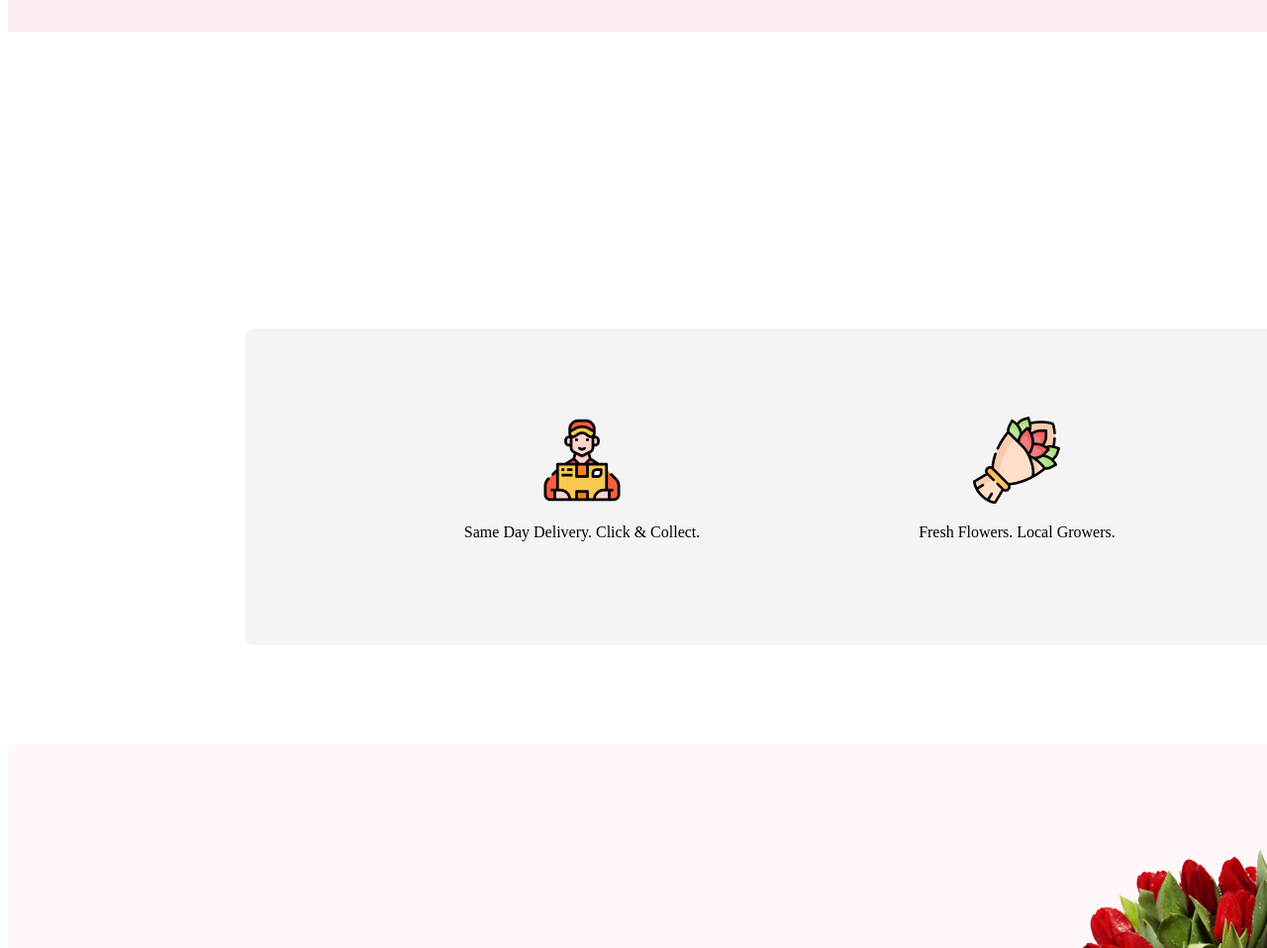
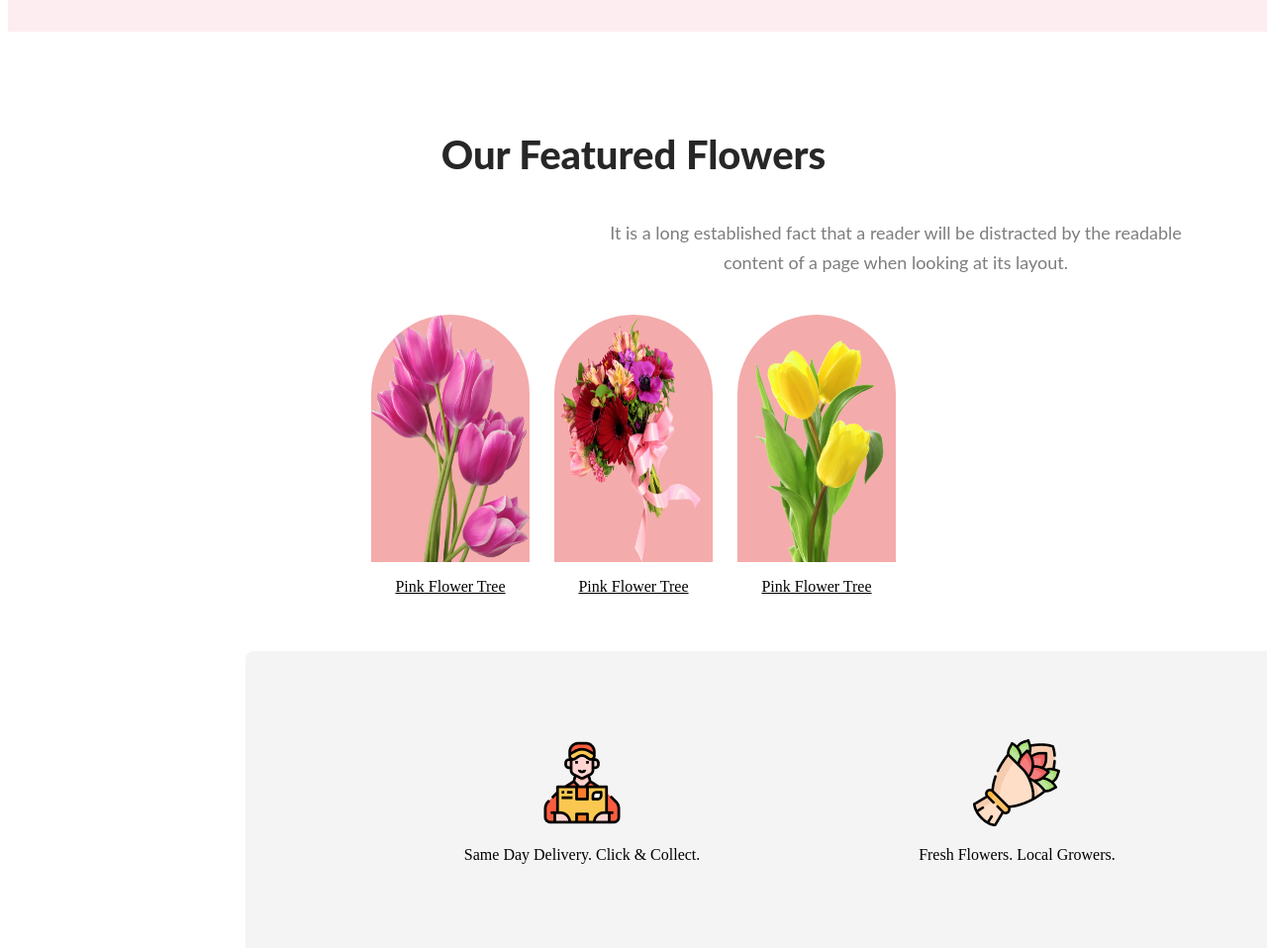
Before and after one commit to prosen36/assignment-1, a plain HTML site: page index.html in a window 1280 px wide. Shown: the part 826-1784 px from the top of the page at 99% size. Drawn offline with Linux system fonts and the light colour scheme.

Commit message:
added bonus part

```diff
--- a/index.html
+++ b/index.html
@@ -20,6 +20,31 @@
 
     </header>
     <main>
+        <section>
+            <div class="our-flower">
+                <h3 class="flower-title">Our Featured Flowers</h3>
+                <p class="flower-description">It is a long established fact that a reader will be distracted by the readable content of a page when looking at its layout.</p>
+            </div>
+
+
+            <div class="featured-container">
+                <div class="flower">
+                    <img class="ful" src="Flower Asset/pngwing 6.png" alt="">
+                    <p class="feature-description">Pink Flower Tree</p>
+                </div>
+                <div class="flower">
+                    <img class="ful" src="Flower Asset/pngwing 5.png" alt="">
+                    <p class="feature-description">Pink Flower Tree</p>
+                </div>
+                <div class="flower">
+                    <img class="ful" src="Flower Asset/pngwing 7.png" alt="">
+                    <p class="feature-description">Pink Flower Tree</p>
+                </div>
+
+            </div>
+        </section>
+
+
         <section>
             <div class="service">
                 <div class="service-container">
--- a/styles/assignment 1.css
+++ b/styles/assignment 1.css
@@ -69,6 +69,65 @@
     display: flex;
     gap: 100px;
     /* justify-content: space-between; */
+}
+
+.ful {
+    height: 250px;
+    width: 160px;
+    background: rgb(244, 171, 171);
+    border-top-right-radius: 100px;
+    border-top-left-radius: 100px;
+    /* border: 2px solid rgb(150, 173, 194) ; */
+    display: flex;
+    flex-direction: column;
+    justify-content: center;
+    align-items: center;
+
+}
+
+.featured-container {
+    display: flex;
+    flex-wrap: wrap;
+    justify-content: center;
+    align-items: center;
+    min-height: 60vh;
+    padding: 50px;
+    margin-bottom: -400px;
+    gap: 25px;
+}
+
+.flower .feature-description {
+    text-decoration: underline;
+    text-align: center;
+}
+
+.flower-title {
+    color: #272727;
+    text-align: center;
+    font-family: Lato;
+    font-size: 40px;
+    font-style: normal;
+    font-weight: 800;
+    line-height: normal;
+}
+
+.flower-description {
+    display: flex;
+    width: 594px;
+    flex-direction: column;
+    flex-shrink: 0;
+    color: rgba(39, 39, 39, 0.60);
+    text-align: center;
+    font-family: Lato;
+    font-size: 18px;
+    font-style: normal;
+    font-weight: 400;
+    line-height: 30px;
+    padding-left: 600px;
+}
+.our-flower{
+    margin-bottom: -120px;
+    margin-top: 100px;
 }
 
 .service {
```
